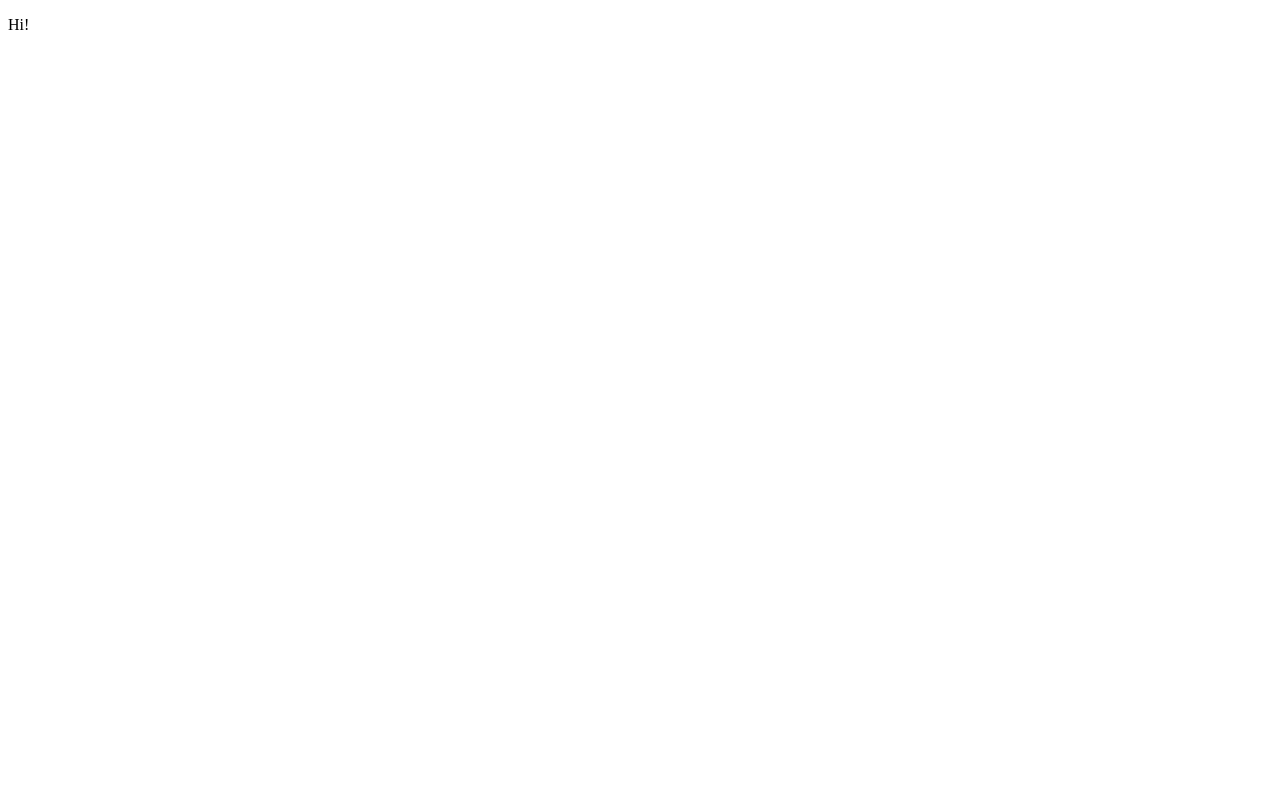
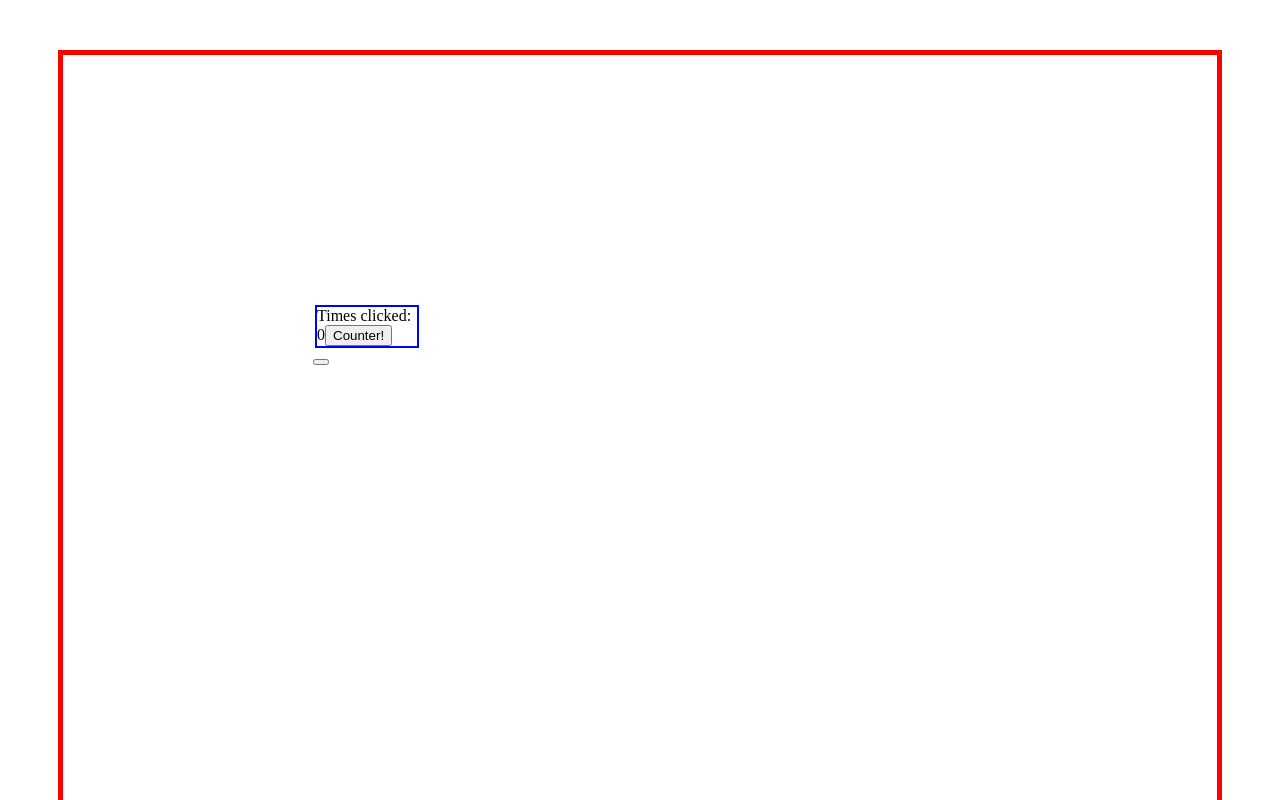
Before and after one commit to Florins13/Project-F-F-N-131330, an Angular app in the folder Front-End/: page / in a window 1280 px wide. Shown: the top 800 px of the page. Built offline with nearby package versions, Linux system fonts and the light colour scheme.

Commit message:
practice angular

```diff
--- a/Front-End/src/app/app.component.html
+++ b/Front-End/src/app/app.component.html
@@ -1 +1,5 @@
-<p>Hi!</p>
+<div class="borderColor">
+  <app-practice [test]="numero"> </app-practice>
+
+  <button (click)="buttonClick()"></button>
+</div>
--- a/Front-End/src/app/app.component.sass
+++ b/Front-End/src/app/app.component.sass
@@ -0,0 +1,6 @@
+
+.borderColor
+  border: 5px solid red
+  margin: 50px
+  height: 1000px
+  padding: 250px
--- a/Front-End/src/app/app.component.ts
+++ b/Front-End/src/app/app.component.ts
@@ -7,4 +7,10 @@ import { Component } from '@angular/core';
 })
 export class AppComponent {
   title = 'Front-End';
+  public numero : number = 0;
+
+
+  buttonClick() : void {
+    this.numero++;
+  }
 }
--- a/Front-End/src/app/app.module.ts
+++ b/Front-End/src/app/app.module.ts
@@ -3,10 +3,12 @@ import { NgModule } from '@angular/core';
 
 import { AppRoutingModule } from './app-routing.module';
 import { AppComponent } from './app.component';
+import { PracticeComponent } from './practice/practice.component';
 
 @NgModule({
   declarations: [
-    AppComponent
+    AppComponent,
+    PracticeComponent
   ],
   imports: [
     BrowserModule,
--- /dev/null
+++ b/Front-End/src/app/practice/practice.component.html
@@ -0,0 +1,5 @@
+<div class="blueBorder">
+
+  <span>Times clicked: {{ test }}</span>
+  <button (click)="buttonClick()">Counter!</button>
+</div>
--- /dev/null
+++ b/Front-End/src/app/practice/practice.component.sass
@@ -0,0 +1,6 @@
+
+
+.blueBorder
+  border: 2px solid blue
+  width: 100px
+  margin-left: 2px
--- /dev/null
+++ b/Front-End/src/app/practice/practice.component.ts
@@ -0,0 +1,19 @@
+import {Component, Input, OnInit} from '@angular/core';
+
+@Component({
+  selector: 'app-practice',
+  templateUrl: './practice.component.html',
+  styleUrls: ['./practice.component.sass']
+})
+export class PracticeComponent implements OnInit {
+
+  @Input() test : number = 0;
+
+  constructor() { }
+
+  ngOnInit(): void {
+    this.test = 0;
+  }
+
+
+}
```
Also changed, not shown: 1 other file (tests, documents, lock files or other folders).
